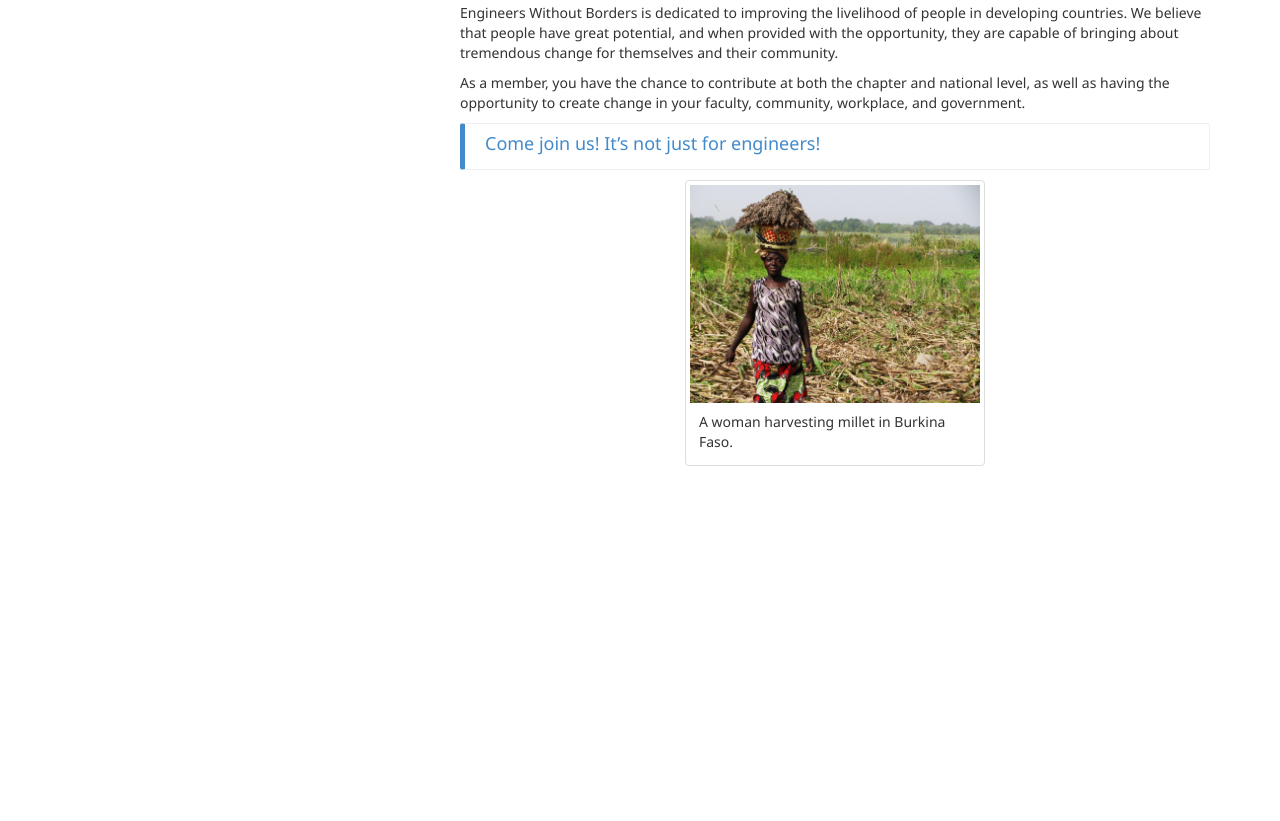
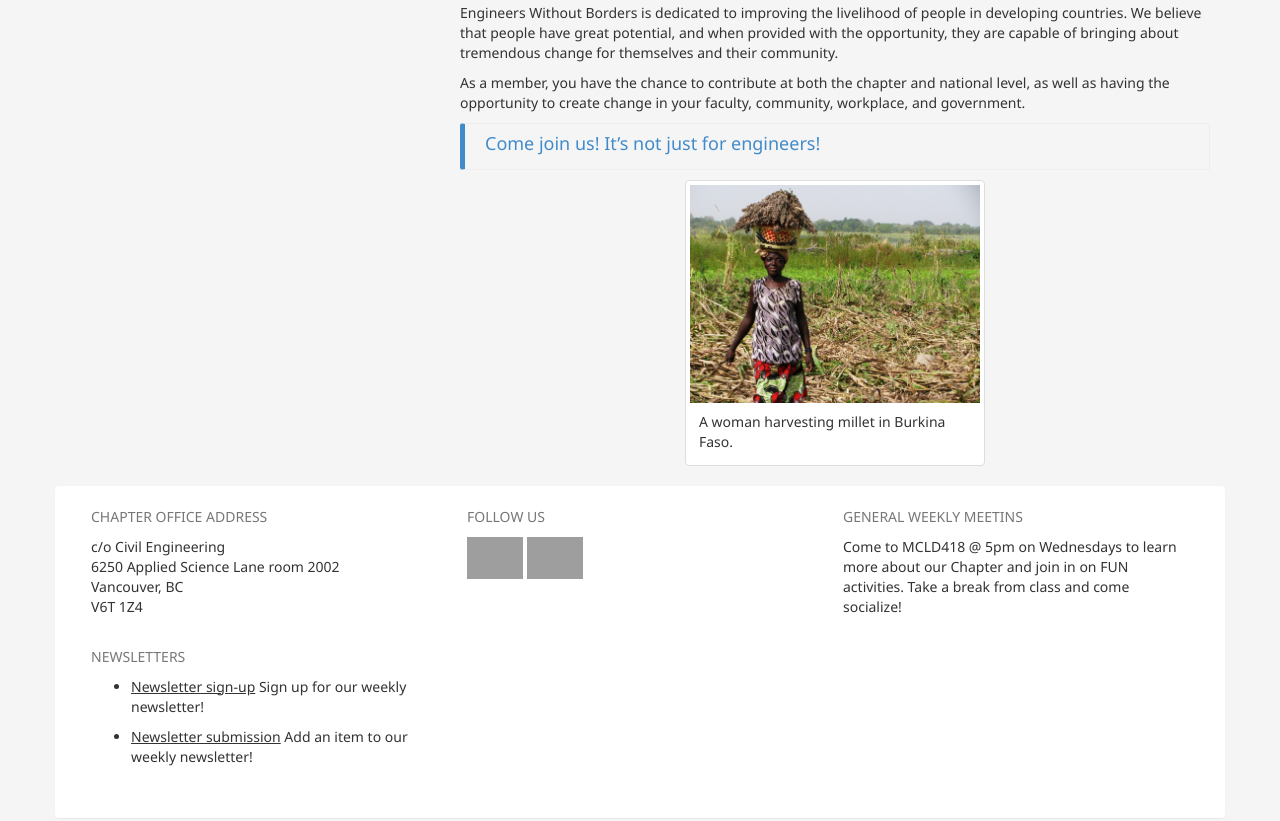
Before and after one commit to FSXAC/EWB-UBC-Website, a plain HTML site: page index.html in a window 1280 px wide. Shown: the part 1300-2121 px from the top of the page. Before the commit the page ends 1766 px from the top, so only its background shows below. Drawn offline with Linux system fonts and the light colour scheme; grey boxes are pictures that could not be loaded.

Commit message:
Some weird shit went down
good thing i have my recycle bin

```diff
--- a/css/main.css
+++ b/css/main.css
@@ -1,10 +1,7 @@
 body {
+  background-color: #F5F5F5;
   font-family: "Segoe UI", sans-serif;
-  padding-top: 20px;
-}
-
-.container {
-  background-color: white;
+  padding: 20px 0;
 }
 
 .logo {
@@ -77,3 +74,22 @@ a:focus {
   width: 300;
   margin: auto;
 }
+
+.footer {
+  /*border-top: 1px solid #eee;*/
+  margin-top: 20px;
+  padding: 20px;
+}
+
+.footer-inner {
+  margin-bottom: 20px;
+}
+
+.img-button {
+  height: 3em;
+  /*opacity: 0.7;*/
+}
+
+.img-button:hover {
+  opacity: 0.8;
+}
--- a/index.html
+++ b/index.html
@@ -125,6 +125,7 @@
             <span>A woman harvesting millet in Burkina Faso.</span>
           </div>
         </a>
+
         <!-- end main content -->
       </div>
       <div class = "col-sm-4 col-sm-pull-8">
@@ -132,6 +133,37 @@
         <script async src="https://platform.twitter.com/widgets.js" charset="utf-8"></script>
       </div>
     </div>
+
+    <!-- footer -->
+    <div class="footer row panel">
+      <div class="col-sm-4 footer-inner">
+        <p class="text-muted">CHAPTER OFFICE ADDRESS</p>
+        <p>
+          c/o Civil Engineering<br>
+          6250 Applied Science Lane room 2002<br>
+          Vancouver, BC<br>
+          V6T 1Z4
+        </p>
+      </div>
+
+      <div class="col-sm-4 footer-inner">
+        <p class="text-muted">FOLLOW US</p>
+        <a href="#"><img class="img-button" src="http://ubc.ewb.ca/wordpresssite/wp-content/plugins/acurax-social-media-widget/images/themes/22/facebook.png"></a>
+        <a href="#"><img class="img-button" src="http://ubc.ewb.ca/wordpresssite/wp-content/plugins/acurax-social-media-widget/images/themes/22/twitter.png"></a>
+      </div>
+
+      <div class="col-sm-4 footer-inner">
+        <p class="text-muted">GENERAL WEEKLY MEETINS</p>
+        <p>Come to MCLD418 @ 5pm on Wednesdays to learn more about our Chapter and join in on FUN activities. Take a break from class and come socialize!</p>
+      </div>
+
+      <div class="col-sm-4 footer-inner">
+        <p class="text-muted">NEWSLETTERS</p>
+        <ul>
+          <li><p><a href=""><u>Newsletter sign-up</u></a> Sign up for our weekly newsletter!</p></li>
+          <li><p><a href=""><u>Newsletter submission</u></a> Add an item to our weekly newsletter!</p></li>
+        </ul>
+      </div>
   </div>
 </body>
 
```
